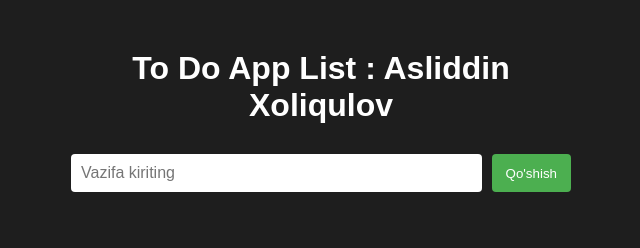
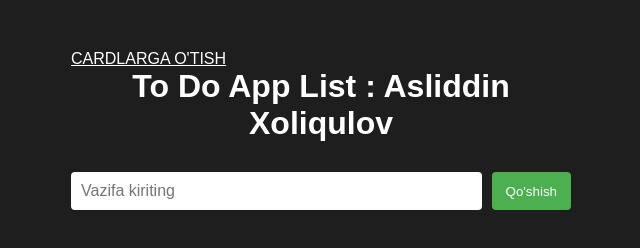
Before and after one commit to AsliddinXoliqulov/5-oy-4-dars, a plain HTML site: page index.html in a window 1280 px wide. Shown: the whole page, without its empty margins (319-959 px from the left). Drawn offline with Linux system fonts and the light colour scheme.

Commit message:
Update index.html

```diff
--- a/index.html
+++ b/index.html
@@ -8,6 +8,7 @@
 </head>
 <body>
   <div class="container">
+    <a style="color: white;" href="./card..html">CARDLARGA O'TISH</a>
     <h1>To Do App List : Asliddin Xoliqulov</h1>
     <form id="taskForm">
       <input type="text" id="taskInput" placeholder="Vazifa kiriting" required />
```
